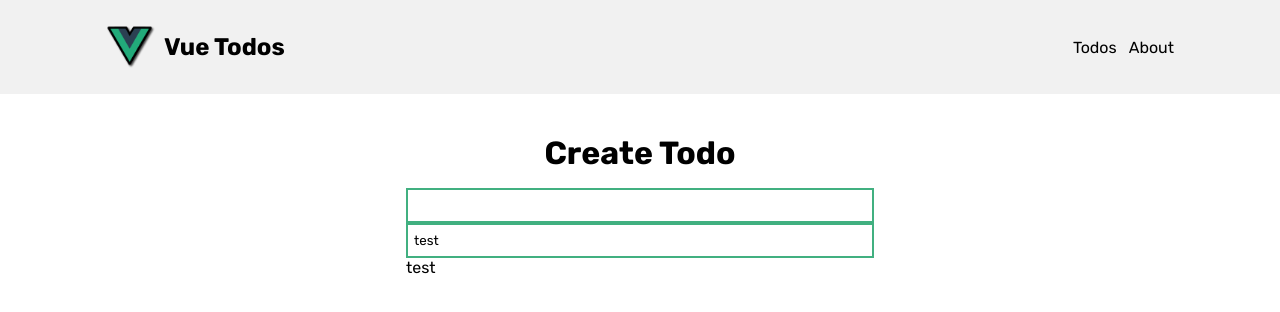
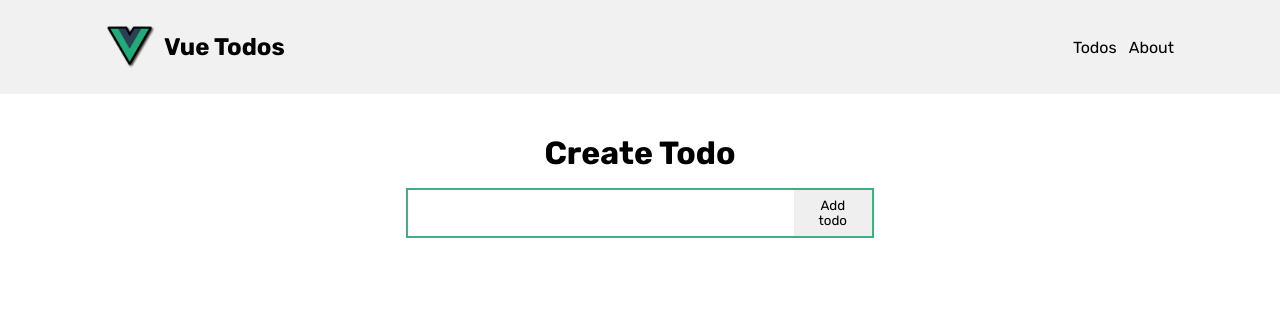
Before and after one commit to aannoni/vue-todos, a Vue app: page / in a window 1280 px wide. Shown: the top 312 px of the page. Built offline with nearby package versions, Linux system fonts and the light colour scheme.

Commit message:
how to emit out of component

```diff
--- a/src/components/TodoCreator.vue
+++ b/src/components/TodoCreator.vue
@@ -1,32 +1,20 @@
 <script setup>
-import { ref, reactive } from "vue";
+import { ref, defineEmits } from "vue";
 
-const simple = ref("");
+const emit = defineEmits(["created-todo"]);
 
-// console.log(simple.value);
-// shows me the actual value of simple (like what is inside simple)
+const inputs = ref("");
 
-const complex = reactive({
-  name: "test"
-});
-
-// console.log(complex.name);
-
+const createTodo = () => {
+  emit("created-todo", inputs.value);
+}
 </script>
 
 <template>
-  <!-- ref can only use primitive data types -->
   <div class="input-wrap">
-    <input type="text" v-model="simple" />
+    <input type="text" v-model="inputs" />
+    <button @click="createTodo()">Add todo</button>
   </div>
-  <p> {{ simple }}</p>
-
-  <!-- reactive for more complex data types -->
-  <div class="input-wrap">
-    <input type="text" v-model="complex.name" />
-  </div>
-  <p> {{ complex.name }}</p>
-
 </template>
 
 <style lang="scss" scoped>
```
